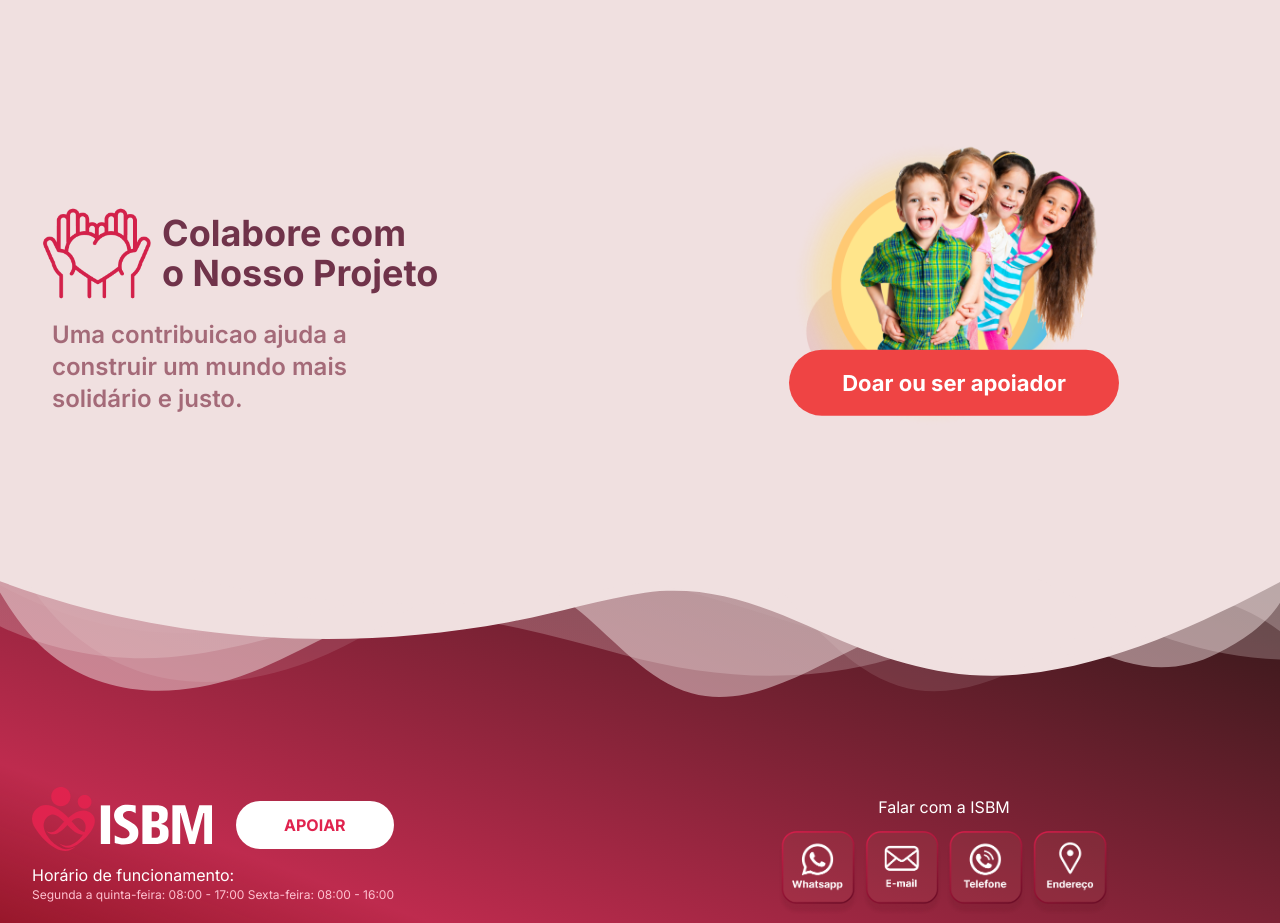
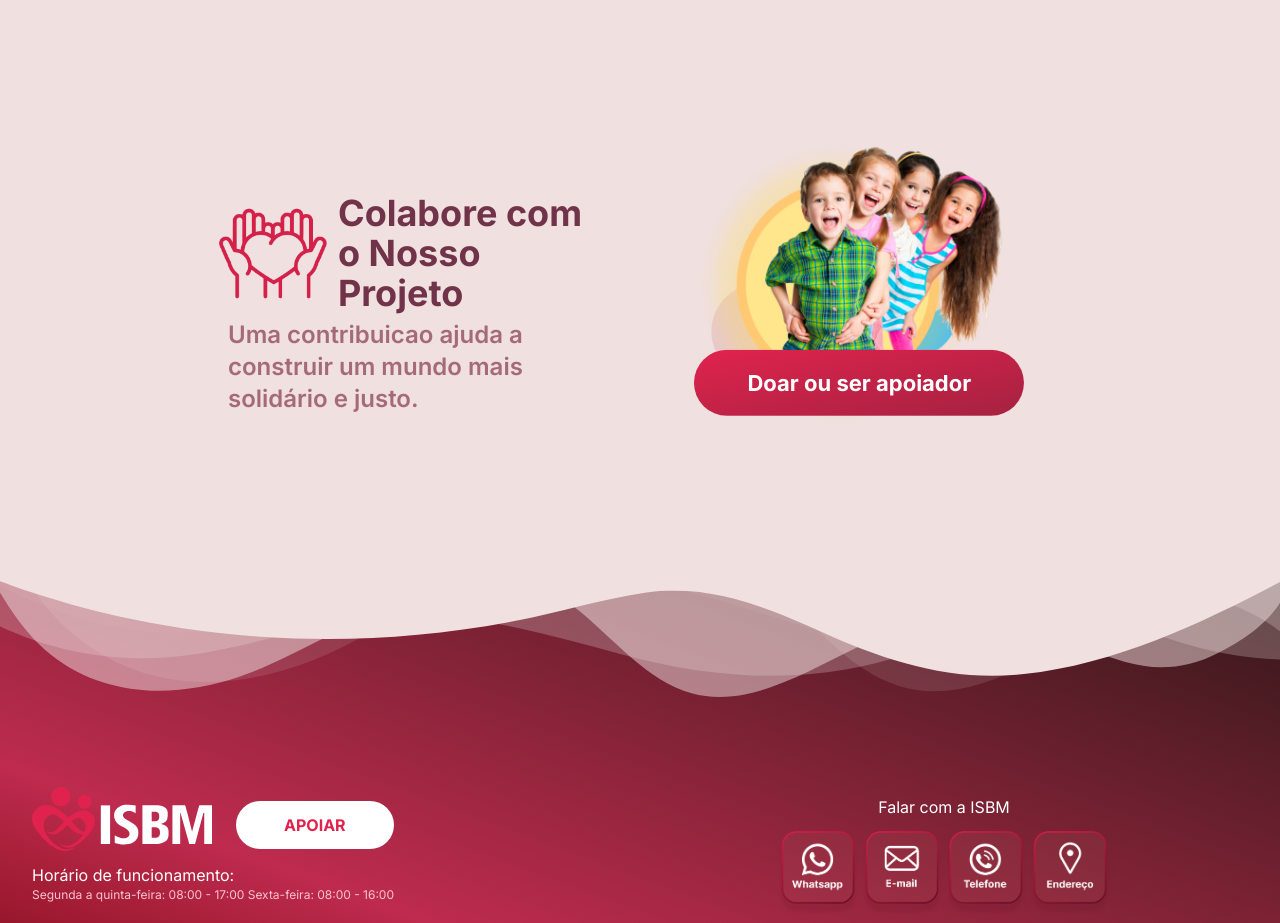
Before and after one commit to vsiago/isbmsitenovo, a Next.js app: page / in a window 1280 px wide. Shown: the part 2500-3423 px from the top of the page. Built offline with nearby package versions, Linux system fonts and the light colour scheme; a web font is replaced by a local one.

Commit message:
melhoria

```diff
--- a/src/app/page.jsx
+++ b/src/app/page.jsx
@@ -332,8 +332,8 @@ export default function Home() {
       {/*********** Colabore com o Nosso Projeto ***********/}
 
       <section className="bg-[#F0E0E0] text-pink-950/80 py-20 pb-40">
-        <div className="flex items-end container mx-auto flex-wrap md:flex-nowrap text-center md:text-start">
-          <div className="w-full">
+        <div className="flex items-end container md:px-52 mx-auto flex-wrap md:flex-nowrap text-center md:text-start">
+          <div className="w-[full]">
             <div className="flex items-center justify-center md:justify-start">
               <Image
                 src="/icon-colabore.png"
@@ -345,7 +345,7 @@ export default function Home() {
                 Colabore com <br /> o Nosso Projeto
               </h6>
             </div>
-            <p className="text-[#A46A78] text-2xl md:max-w-[60%] font-semibold pl-5">
+            <p className="text-[#A46A78] text-2xl md:max-w-[80%] font-semibold pl-5">
               Uma contribuicao ajuda a construir um mundo mais solidário e
               justo.
             </p>
@@ -359,7 +359,7 @@ export default function Home() {
             />
             <a
               href="/doar"
-              className="absolute bottom-3 block bg-red-500 w-[300px] p-3 py-4 text-center text-white font-bold text-xl rounded-full"
+              className="absolute bottom-3 block bg-[#E0234E] bg-gradient-to-br from-[#E0234E] to-[#a52240] w-[300px] p-3 py-4 text-center text-white font-bold text-xl rounded-full hover:scale-110 hover:border-2 hover:border-white hover:drop-shadow-xl hover:shadow-red-950/30 transform ease-linear duration-200"
             >
               Doar ou ser apoiador
             </a>
```
